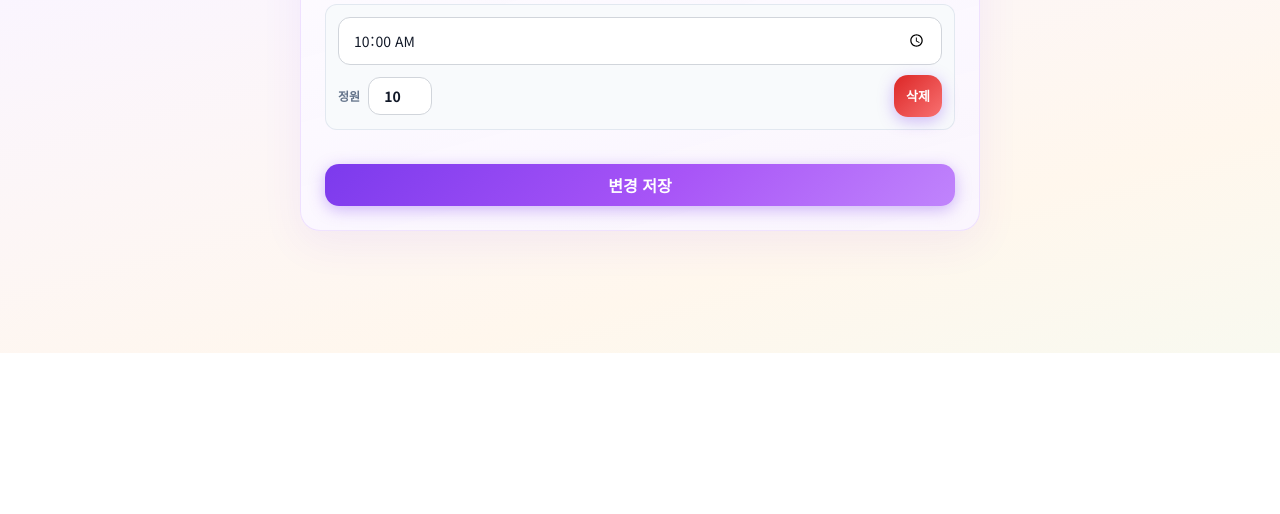
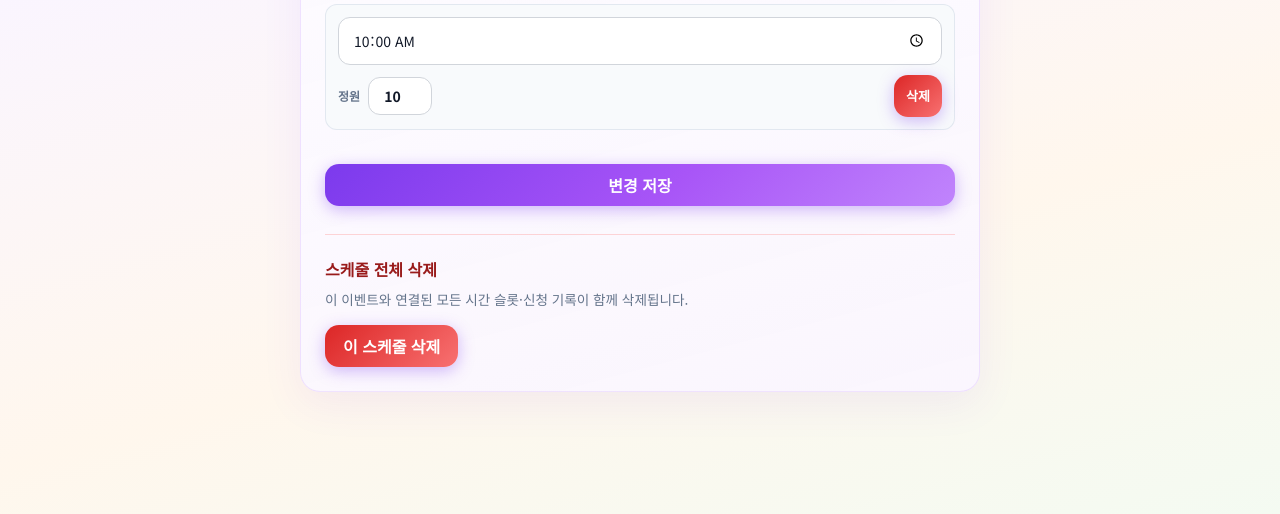
Before and after one commit to geniusKing0214/-, a FastAPI app: page /admin/events/1/edit in a window 1280 px wide. Shown: the part 811-1325 px from the top of the page. Before the commit the page ends 1164 px from the top, so only its background shows below. Run offline with FastAPI, Linux system fonts and the light colour scheme; the visitor is signed in with stand-in values (Sample User, id 1); tables that the repository leaves empty hold one stand-in row (values such as "Sample post"); parts of the project's set-up code (start-up, migrations or seed data) failed here and were passed over.

Commit message:
feat(admin): event delete button on list and edit; FS session drops deleted identity
Co-authored-by: Cursor <cursoragent@cursor.com>

```diff
--- a/app/fs_session.py
+++ b/app/fs_session.py
@@ -597,9 +597,11 @@ class FSSession:
         oid = getattr(obj, "id", None)
         if oid is None:
             return
-        colname = MODEL_COUNTER_FIELD.get(type(obj))
+        cls = type(obj)
+        colname = MODEL_COUNTER_FIELD.get(cls)
         if colname:
             self._deleted.setdefault(colname, set()).add(int(oid))
+            self._identity_map.pop((cls, int(oid)), None)
 
     def flush(self) -> None:
         """PK 할당만 수행. 실제 Firestore 쓰기는 commit()에서 일괄 처리."""
--- a/app/static/css/style.css
+++ b/app/static/css/style.css
@@ -1030,6 +1030,13 @@ textarea {
     margin: 0;
 }
 
+.admin-event-actions .inline-form,
+.admin-event-delete-form {
+    display: inline-flex;
+    margin: 0;
+    align-items: center;
+}
+
 @media (max-width: 900px) {
     .admin-event-row {
         flex-wrap: nowrap;
@@ -2440,6 +2447,23 @@ button.btn-google:hover {
     margin-top: 18px;
 }
 
+.sched-create-page .sched-admin-delete-block {
+    margin-top: 28px;
+    padding-top: 22px;
+    border-top: 1px solid rgba(252, 165, 165, 0.45);
+}
+
+.sched-create-page .sched-admin-delete-title {
+    font-size: 1rem;
+    font-weight: 700;
+    margin: 0 0 8px;
+    color: #991b1b;
+}
+
+.sched-create-page .sched-admin-delete-form {
+    margin-top: 12px;
+}
+
 .sched-create-page .sched-slot-remove.is-disabled,
 .sched-create-page .sched-slot-remove:disabled {
     opacity: 0.45;
--- a/app/templates/admin_event_edit.html
+++ b/app/templates/admin_event_edit.html
@@ -83,6 +83,13 @@
                 <button type="submit" class="btn btn-primary full sched-submit">변경 저장</button>
             </div>
         </form>
+        <div class="sched-admin-delete-block" role="region" aria-labelledby="admin-delete-h">
+            <h2 id="admin-delete-h" class="sched-admin-delete-title">스케줄 전체 삭제</h2>
+            <p class="sched-hint">이 이벤트와 연결된 모든 시간 슬롯·신청 기록이 함께 삭제됩니다.</p>
+            <form method="post" action="/admin/events/{{ event.id }}/delete" class="sched-admin-delete-form" onsubmit="return confirm('이 스케줄 전체를 삭제할까요? 모든 슬롯과 신청 내역이 지워지며 되돌릴 수 없습니다.');">
+                <button type="submit" class="btn btn-danger">이 스케줄 삭제</button>
+            </form>
+        </div>
     </section>
     <script>
     (function () {
--- a/app/templates/base.html
+++ b/app/templates/base.html
@@ -9,7 +9,7 @@
     <link rel="preconnect" href="https://fonts.gstatic.com" crossorigin>
     <link href="https://fonts.googleapis.com/css2?family=Cinzel:wght@600;700&family=Noto+Sans+KR:wght@400;500;600;700;800&display=swap" rel="stylesheet">
     <link rel="icon" type="image/png" href="/static/branding/han-agency-mark.png">
-    <link rel="stylesheet" href="/static/css/style.css?v=20260506d">
+    <link rel="stylesheet" href="/static/css/style.css?v=20260506e">
 </head>
 <body>
     <div class="nav-mobile-backdrop" id="navMobileBackdrop" hidden aria-hidden="true"></div>
```
Also changed, not shown: app/templates/admin_events.html (+5 -2 lines).
